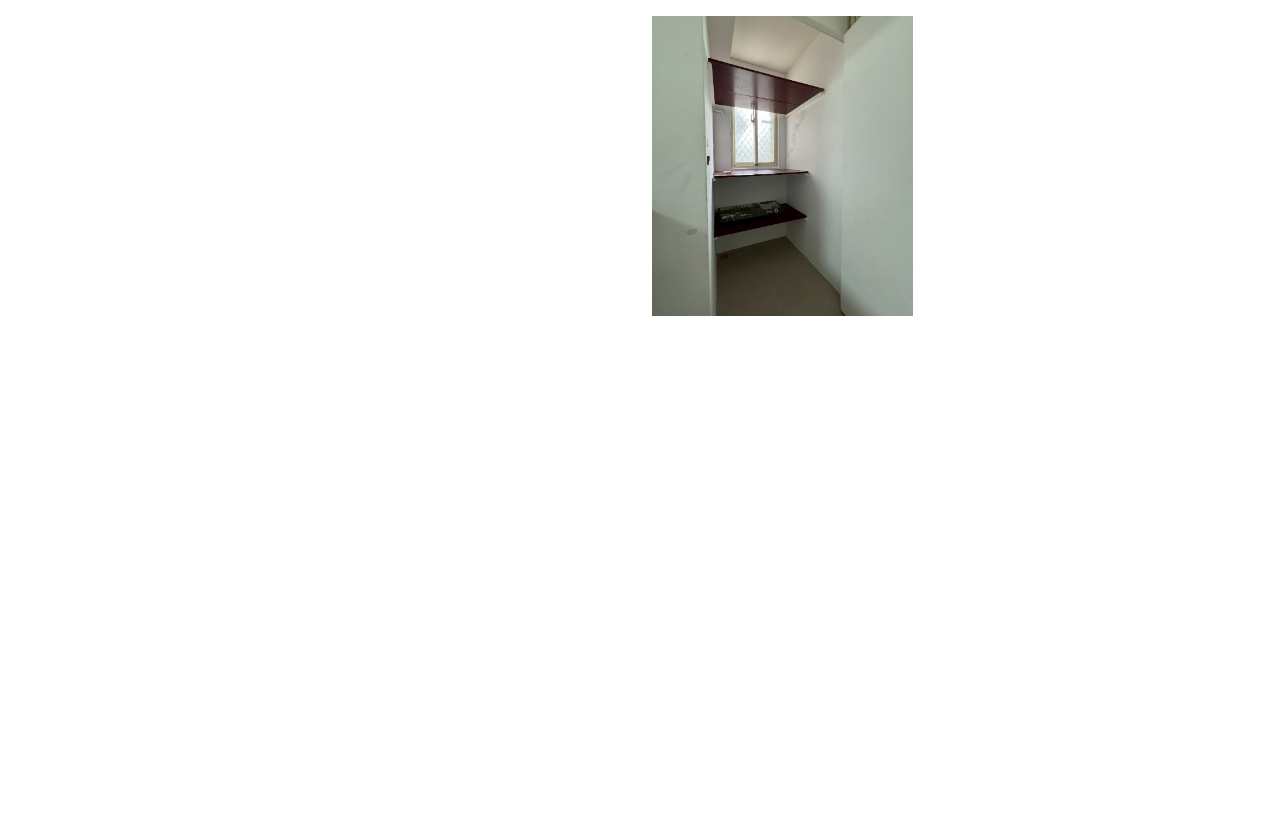
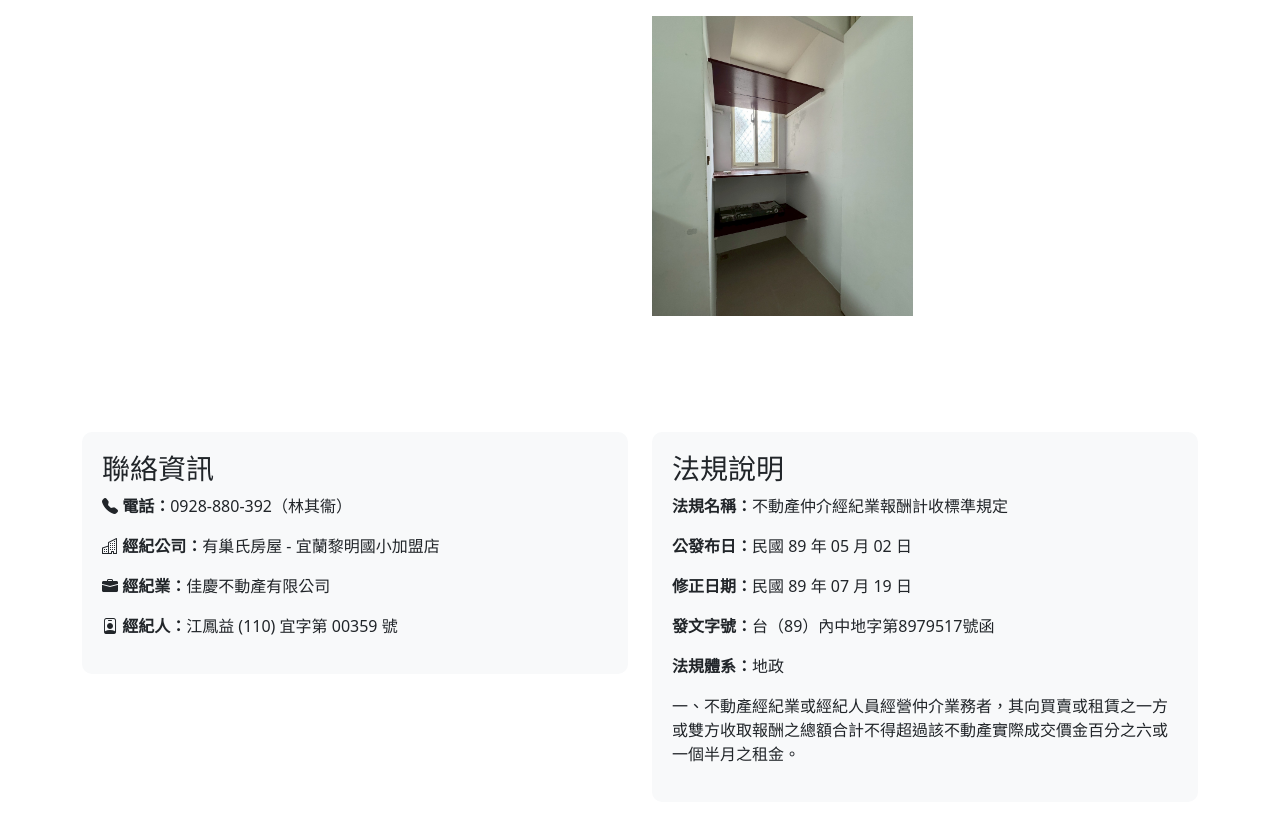
Before and after one commit to Larryveryhandsome/yilan-rental, a plain HTML site: page index.html in a window 1280 px wide. Shown: the part 2839-3671 px from the top of the page. Before the commit the page ends 3223 px from the top, so only its background shows below. Drawn offline with nearby package versions, Linux system fonts and the light colour scheme.

Commit message:
添加法規內容和聯絡方式區塊

```diff
--- a/index.html
+++ b/index.html
@@ -184,6 +184,38 @@
         </div>
     </div>
 
+    <div class="container mt-5">
+        <div class="row">
+            <div class="col-md-6">
+                <div class="property-info">
+                    <h3>聯絡資訊</h3>
+                    <div class="contact-info">
+                        <p><i class="bi bi-telephone-fill"></i> <strong>電話：</strong>0928-880-392（林其衞）</p>
+                        <p><i class="bi bi-building"></i> <strong>經紀公司：</strong>有巢氏房屋 - 宜蘭黎明國小加盟店</p>
+                        <p><i class="bi bi-briefcase-fill"></i> <strong>經紀業：</strong>佳慶不動產有限公司</p>
+                        <p><i class="bi bi-person-badge"></i> <strong>經紀人：</strong>江鳳益 (110) 宜字第 00359 號</p>
+                    </div>
+                </div>
+            </div>
+            <div class="col-md-6">
+                <div class="property-info">
+                    <h3>法規說明</h3>
+                    <div class="law-info">
+                        <p><strong>法規名稱：</strong>不動產仲介經紀業報酬計收標準規定</p>
+                        <p><strong>公發布日：</strong>民國 89 年 05 月 02 日</p>
+                        <p><strong>修正日期：</strong>民國 89 年 07 月 19 日</p>
+                        <p><strong>發文字號：</strong>台（89）內中地字第8979517號函</p>
+                        <p><strong>法規體系：</strong>地政</p>
+                        <div class="law-content mt-3">
+                            <p>一、不動產經紀業或經紀人員經營仲介業務者，其向買賣或租賃之一方或雙方收取報酬之總額合計不得超過該不動產實際成交價金百分之六或一個半月之租金。</p>
+                        </div>
+                    </div>
+                </div>
+            </div>
+        </div>
+    </div>
+
+    <link rel="stylesheet" href="https://cdn.jsdelivr.net/npm/bootstrap-icons@1.7.2/font/bootstrap-icons.css">
     <script src="https://cdn.jsdelivr.net/npm/bootstrap@5.3.0/dist/js/bootstrap.bundle.min.js"></script>
 </body>
 </html>
```
